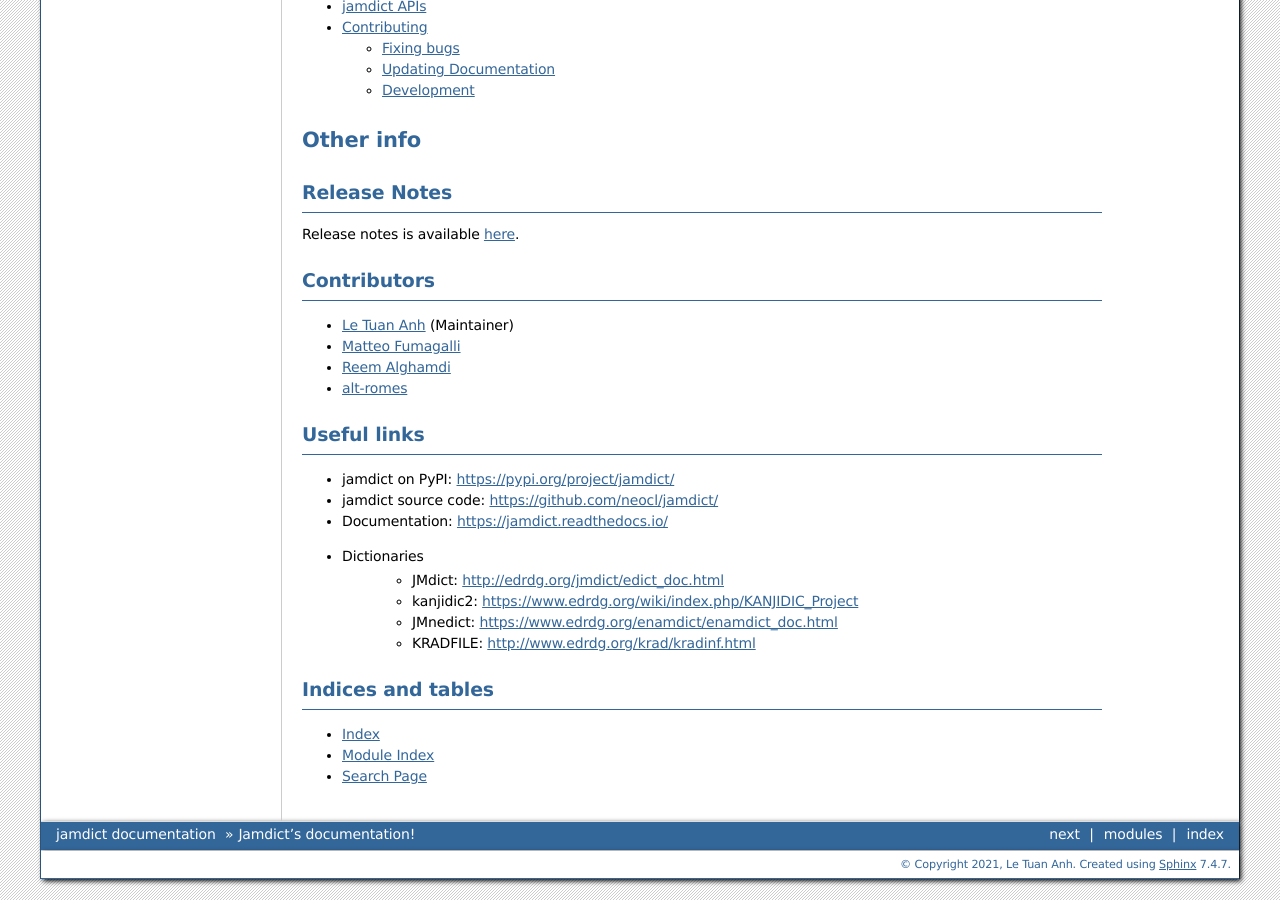
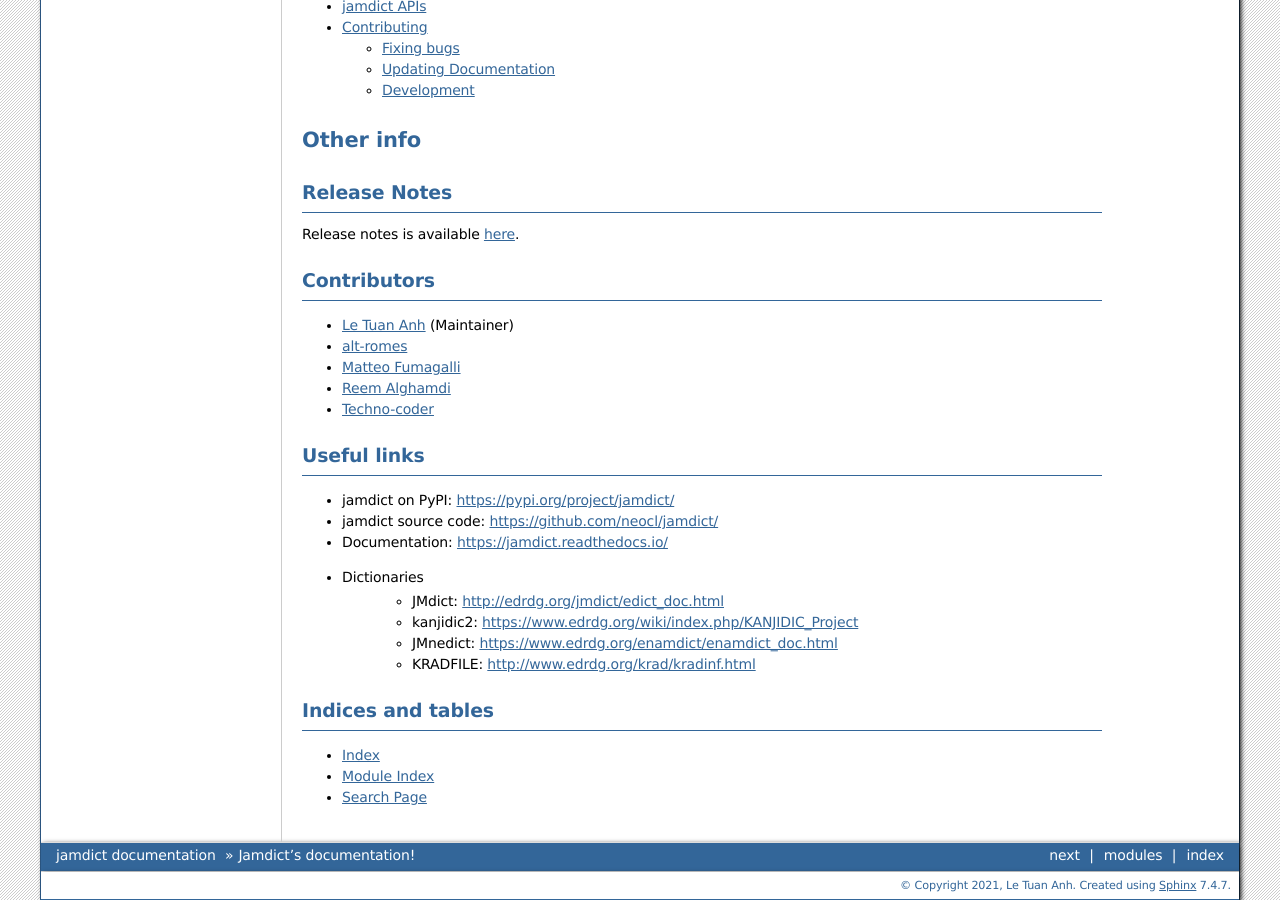
Before and after one commit to neocl/jamdict, a Sphinx documentation site: the page built from docs/index.rst, in a window 1280 px wide and 900 px high, scrolled down 2029 px. Built offline with Sphinx 7.4.7, drawn with Linux system fonts in a browser that asks for light colours.

Commit message:
update contribution list

```diff
--- a/docs/index.rst
+++ b/docs/index.rst
@@ -140,9 +140,10 @@
 ------------
 
 -  `Le Tuan Anh <https://github.com/letuananh>`__ (Maintainer)
+-  `alt-romes <https://github.com/alt-romes>`__
 -  `Matteo Fumagalli <https://github.com/matteofumagalli1275>`__
 -  `Reem Alghamdi <https://github.com/reem-codes>`__
--  `alt-romes <https://github.com/alt-romes>`__
+-  `Techno-coder <https://github.com/Techno-coder>`__
 
 Useful links
 ------------
```
Also changed, not shown: README.md (+2 -1 lines).
